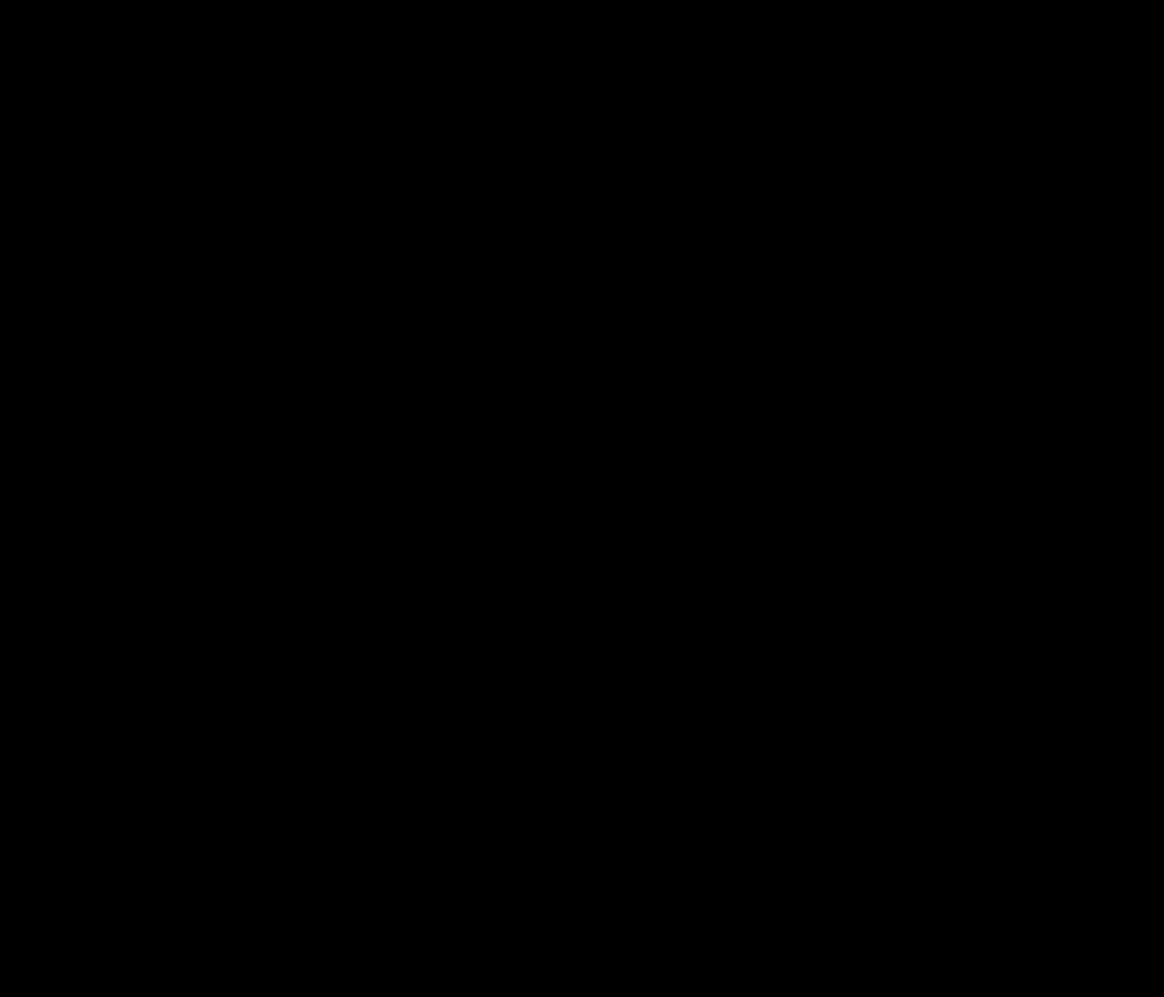
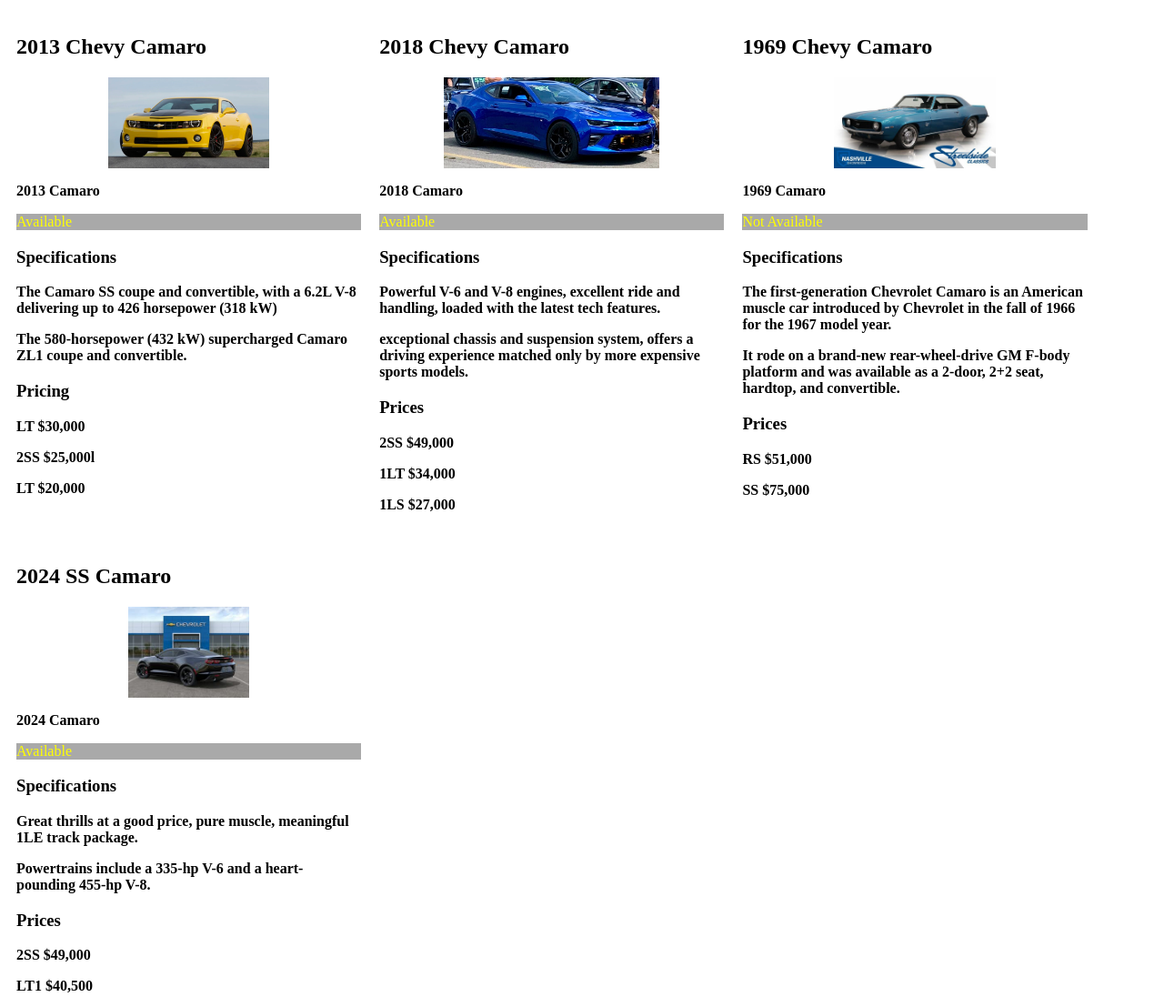
Before and after one commit to DerwinO/Product-Cards, a plain HTML site: page index.html in a window 1280 px wide. Shown: the top 1096 px of the page at 91% size. Before the commit the page ends 800 px from the top, so only its background shows below. Drawn offline with Linux system fonts and the light colour scheme.

Commit message:
still need to add flexbox

```diff
--- a/index.html
+++ b/index.html
@@ -15,20 +15,21 @@
 
     <div class="card-container card-1">
       <header>
-        <h2></h2>
+        <h2>2013 Chevy Camaro</h2>
       </header>
+
       <section class="section-1">
-        <div>
-          <img src=""alt="">
+        <div class="center">
+          <img src="2013 ss cam.webp" alt="2013 Chevy Camaro">
+          <p>2013 Camaro</p>
         </div>
-        <p></p>
-        <span></span>
+          <span>Available</span>
       </section>
 
       <section class="section-2">
-        <h3></h3>
-        <p></p>
-        <p></p>
+        <h3>Specifications</h3>
+          <p>The Camaro SS coupe and convertible, with a 6.2L V-8 delivering up to 426 horsepower (318 kW)</p>
+          <p>The 580-horsepower (432 kW) supercharged Camaro ZL1 coupe and convertible.</p>
         <footer>
           <p></p>
         </footer>
@@ -36,17 +37,110 @@
 
       <section class="section-3">
         <header>
-          <h3></h3>
+          <h3>Pricing</h3>
         </header>
-        <p></p>
-        <p></p>
-        <p></p>
+        <p>LT  $30,000</p>
+        <p>2SS $25,000l</p>
+        <p>LT  $20,000</p>
       </section>
     </div>
 
-  </div>
 
   <script src="main.js"></script>
 </body>
 
 </html>
+
+
+  <div class="card-container card-2">
+    <header>
+      <h2>2018 Chevy Camaro</h2>
+    </header>
+    <section class="section-1">
+      <div class="center">
+        <img src="75A6591A-1AD3-464B-A9D3-7084303A4382.jpeg"alt="2018 Chevy Camaro">
+      </div>
+      <p>2018 Camaro</p>
+      <span>Available</span>
+    </section>
+
+    <section class="section-2">
+      <h3>Specifications</h3>
+      <p>Powerful V-6 and V-8 engines, excellent ride and handling, loaded with the latest tech features.</p>
+      <p>exceptional chassis and suspension system, offers a driving experience matched only by more expensive sports models.</p>
+      <footer>
+        <p></p>
+      </footer>
+    </section>
+
+    <section class="section-3">
+      <header>
+        <h3>Prices</h3>
+      </header>
+      <p>2SS $49,000</p>
+      <p>1LT $34,000</p>
+      <p>1LS $27,000</p>
+    </section>
+    </div>
+
+
+    <div class="card-container card-3">
+      <header>
+        <h2>1969 Chevy Camaro</h2>
+      </header>
+      <section class="section-1">
+        <div class="center">
+          <img src="1969 camaro.jpeg"alt="1969 Camaro">
+        </div>
+        <p>1969 Camaro</p>
+        <span>Not Available</span>
+      </section>
+
+      <section class="section-2">
+        <h3>Specifications</h3>
+        <p>The first-generation Chevrolet Camaro is an American muscle car introduced by Chevrolet in the fall of 1966 for the 1967 model year.</p>
+        <p>It rode on a brand-new rear-wheel-drive GM F-body platform and was available as a 2-door, 2+2 seat, hardtop, and convertible.</p>
+        <footer>
+          <p></p>
+        </footer>
+      </section>
+
+      <section class="section-3">
+        <header>
+          <h3>Prices</h3>
+        </header>
+        <p>RS $51,000</p>
+        <p>SS $75,000</p>
+      </section>
+    </div>
+
+      <div class="card-container card-4">
+        <header>
+          <h2>2024 SS Camaro</h2>
+        </header>
+        <section class="section-1">
+          <div class="center">
+            <img src="2024 ss camaro.jpeg"alt="2024 chevy camaro">
+          </div>
+          <p>2024 Camaro</p>
+          <span>Available</span>
+        </section>
+
+        <section class="section-2">
+          <h3>Specifications</h3>
+          <p>Great thrills at a good price, pure muscle, meaningful 1LE track package.</p>
+          <p>Powertrains include a 335-hp V-6 and a heart-pounding 455-hp V-8.</p>
+          <footer>
+            <p></p>
+          </footer>
+        </section>
+
+        <section class="section-3">
+          <header>
+            <h3>Prices</h3>
+          </header>
+          <p>2SS $49,000</p>
+          <p>LT1 $40,500</p>
+          <p>1LT $32,500</p>
+        </section>
+      </div>
--- a/main.css
+++ b/main.css
@@ -1,3 +1,45 @@
 body {
-  background-color: black;
+  background-color: white;
 }
+
+img {
+  height: 100px;
+  display: block;
+  margin-left: auto;
+  margin-right: auto;
+}
+
+.section-1 {
+  justify-content: center;
+}
+
+.wrapper {
+  display:flex;
+  flex-wrap: wrap;
+}
+
+h2 {
+  justify-content: center;
+  border: 1x solid lightblue
+}
+
+p {
+  font-weight: bold;
+}
+
+.card-container {
+  margin: 10px;
+  width: 30%;
+  flex: 1 1 initial;
+  border: 5x solid black;
+}
+
+span {
+  display: block;
+  background-color:darkgray;
+  color: yellow;
+}
+
+.center {
+  margin: auto;
+}
```
Also changed, not shown: 1969 camaro.jpeg (added), 2013 ss cam.webp (added), 2021 camaro.jpg (added), 2024 ss camaro.jpeg (added), 75A6591A-1AD3-464B-A9D3-7084303A4382.jpeg (added).
